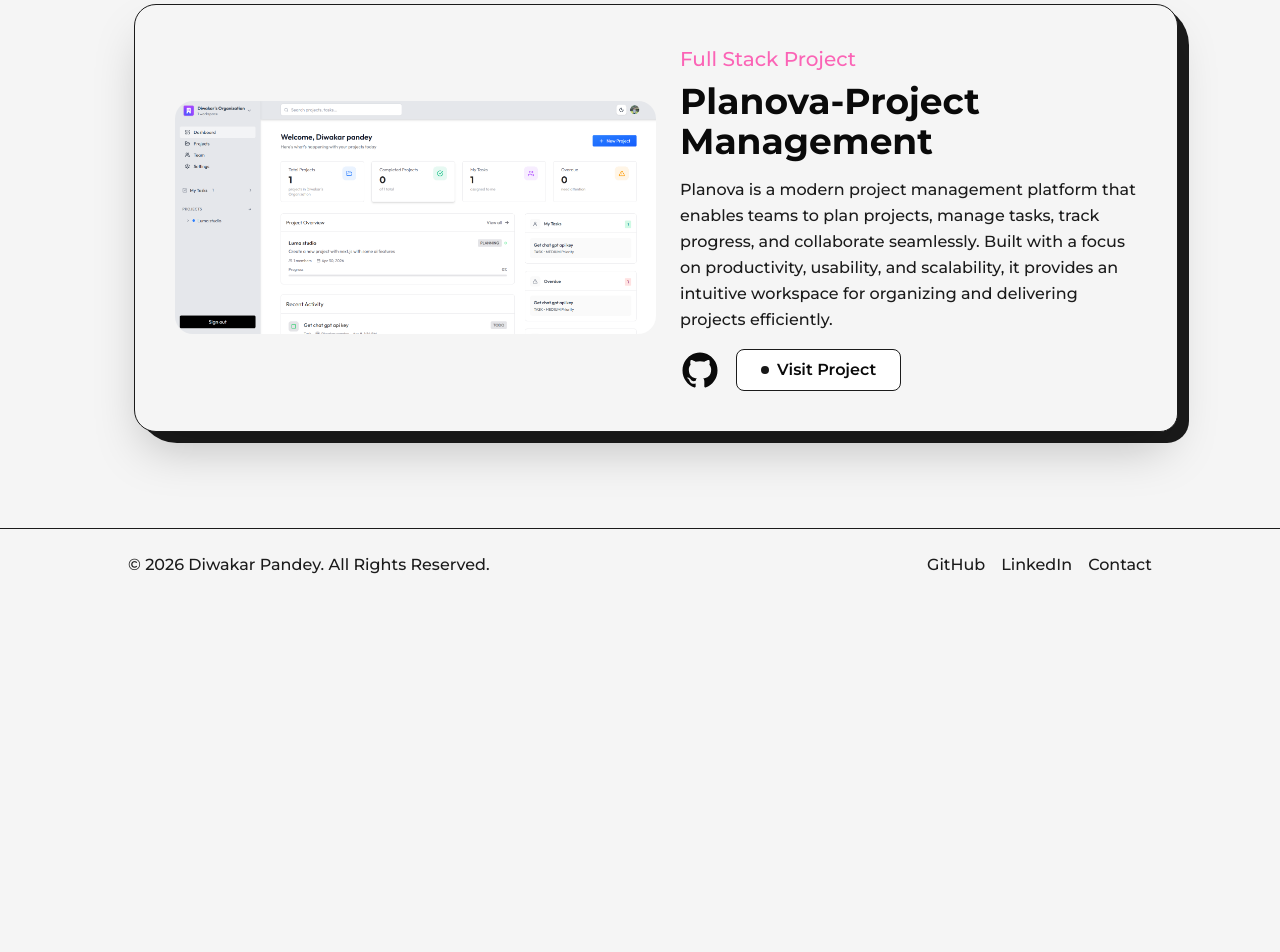
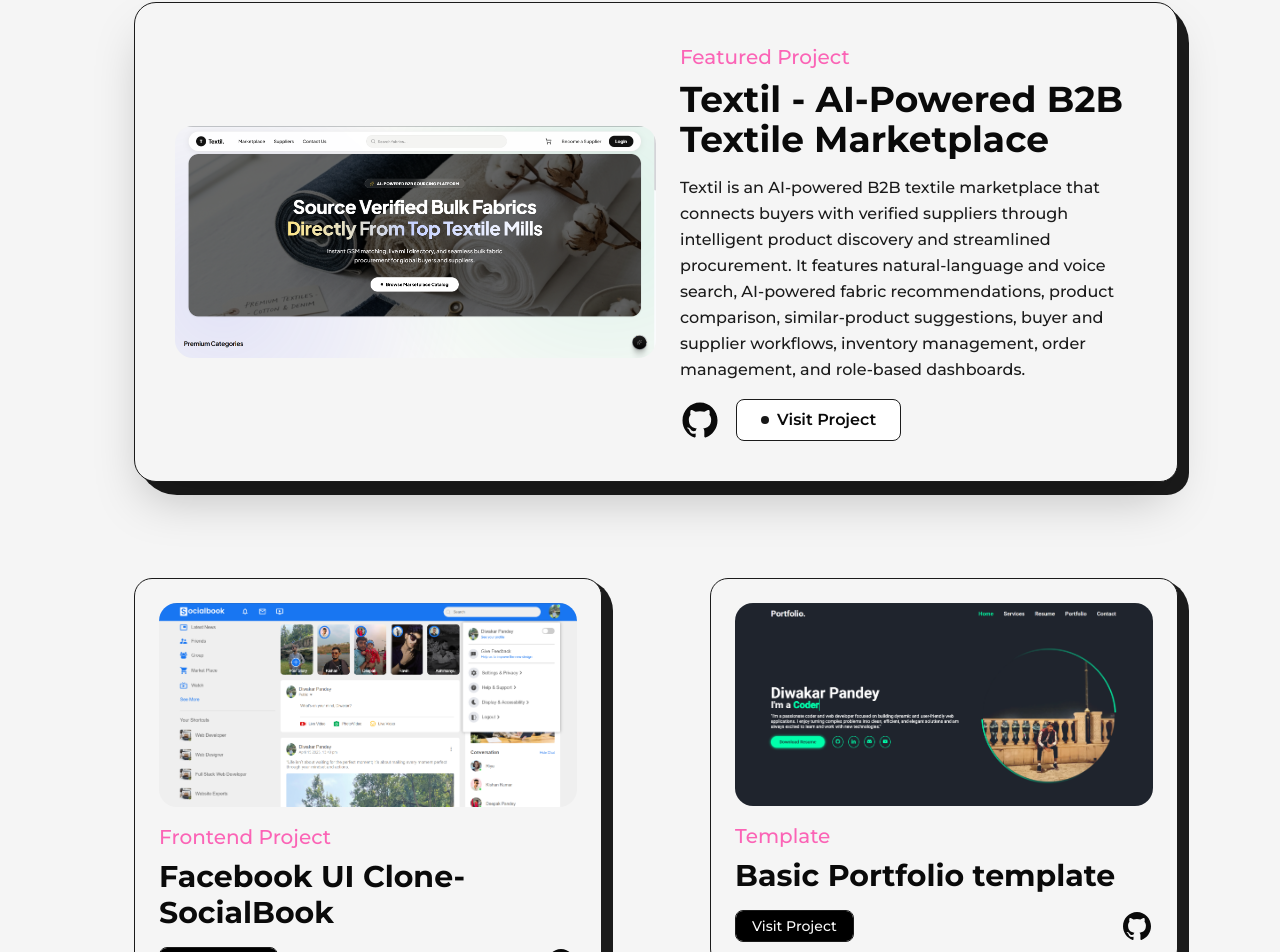
Before and after one commit to diwakar-13/diwakar_personal_portfolio, a Next.js app: page /projects in a window 1280 px wide. Shown: the part 2688-3640 px from the top of the page. Before the commit the page ends 3289 px from the top, so only its background shows below. Built offline with nearby package versions, Linux system fonts and the light colour scheme.

Commit message:
Add new textile image to public directory

```diff
--- a/src/app/(routes)/projects/page.jsx
+++ b/src/app/(routes)/projects/page.jsx
@@ -175,11 +175,11 @@ const page = () => {
 
         <div className="col-span-12 lg:col-span-6">
           <Project
-            title="Facebook UI Clone- SocialBook"
-            type="Frontend Project"
-            image="/socialbook.png"
-            link="https://socialbook-ui-demo.onrender.com"
-            github="https://github.com/diwakar-13/Facebook-clone-socialbook"
+            title="Planova-Project Management"
+            type="Full Stack Project"
+            image="/planova.png"
+            link="https://planova-project-management-ggk9.vercel.app/"
+            github="https://github.com/diwakar-13/Planova-project-management-"
           />
         </div>
         <div className="col-span-12 lg:col-span-6">
@@ -222,12 +222,40 @@ const page = () => {
         </div>
         <div className="col-span-12">
           <FeaturedProject
-            title="Planova-Project Management"
-            summary="Planova is a modern project management platform that enables teams to plan projects, manage tasks, track progress, and collaborate seamlessly. Built with a focus on productivity, usability, and scalability, it provides an intuitive workspace for organizing and delivering projects efficiently."
-            type="Full Stack Project"
-            image="/planova.png"
-            link="https://planova-project-management-ggk9.vercel.app/"
-            github="https://github.com/diwakar-13/Planova-project-management-"
+            title="Textil - AI-Powered B2B Textile Marketplace"
+            summary="Textil is an AI-powered B2B textile marketplace that connects buyers with verified suppliers through intelligent product discovery and streamlined procurement. It features natural-language and voice search, AI-powered fabric recommendations, product comparison, similar-product suggestions, buyer and supplier workflows, inventory management, order management, and role-based dashboards."
+            type="Featured Project"
+            image="/textil.png"
+            link="https://b2b-texttile-marketplace.vercel.app/"
+            github="https://github.com/diwakar-13/b2b_texttile_marketplace"
+          />
+        </div>
+        <div className="col-span-12 lg:col-span-6">
+          <Project
+            title="Facebook UI Clone- SocialBook"
+            type="Frontend Project"
+            image="/socialbook.png"
+            link="https://socialbook-ui-demo.onrender.com"
+            github="https://github.com/diwakar-13/Facebook-clone-socialbook"
+          />
+        </div>
+        <div className="col-span-12 lg:col-span-6">
+          <Project
+            title="Basic Portfolio template"
+            type="Template"
+            image="/basic_portfolio.png"
+            link="https://diwakar-13.github.io/frontend-portfolio-project/"
+            github="https://github.com/diwakar-13/frontend-portfolio-project"
+          />
+        </div>
+        <div className="col-span-12">
+          <FeaturedProject
+            title="RepoScribe - AI Readme Generator"
+            summary="RepoScribe AI is an AI-powered developer tool that analyzes GitHub repositories and automatically generates structured, developer-friendly documentation. It simplifies understanding unfamiliar codebases by transforming repository structure and source-code context into clear documentation."
+            type="Featured Project"
+            image="/reposcribe.png"
+            link="https://ai-readme-generator-gamma.vercel.app/"
+            github="https://github.com/diwakar-13/Ai-Readme-Generator"
           />
         </div>
       </div>
```
Also changed, not shown: public/reposcribe.png (added), public/textil.png (added).
